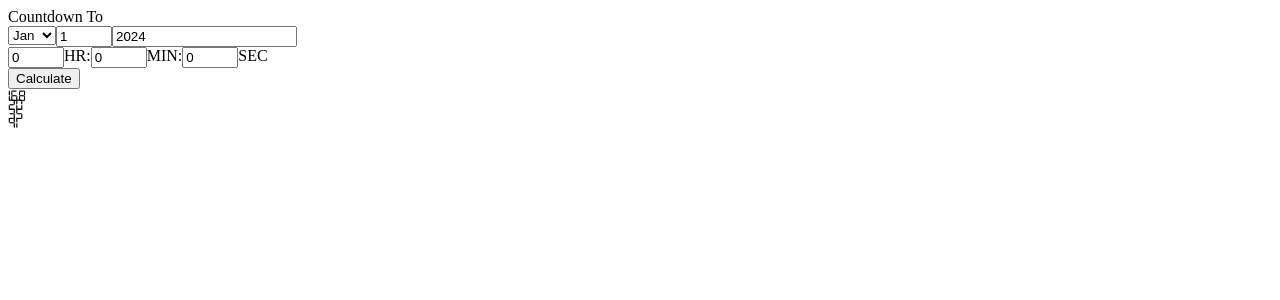
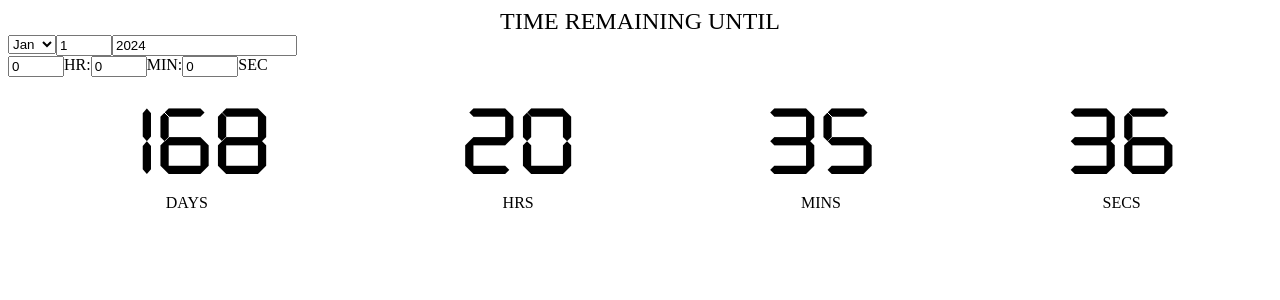
Before and after one commit to gcostello02/angular-countdown-timer, an Angular app: page / in a window 1280 px wide. Shown: the top 300 px of the page. Built offline with nearby package versions, Linux system fonts and the light colour scheme.

Commit message:
Found good font

```diff
--- a/src/app/app.component.css
+++ b/src/app/app.component.css
@@ -12,6 +12,15 @@
   flex-direction: row;
 }
 
-app-number {
-  font-family: 'Digital';
+.display {
+  display: flex;
+  flex-direction: row;
+  justify-content: space-around;
 }
+
+.title {
+  display: flex;
+  justify-content: center;
+  font-size: 3vh;
+
+}
--- a/src/app/app.component.html
+++ b/src/app/app.component.html
@@ -1,4 +1,4 @@
-<div class="title">Countdown To</div>
+<div class="title">TIME REMAINING UNTIL</div>
 <div class="input">
   <div class="dayinput">
     <div class="monthDiv">
@@ -38,11 +38,10 @@
     </div>
     <div>SEC</div>
   </div>
-  <button (click)="calculate()">Calculate</button>
 </div>
 <div class="display">
-  <app-number [numberDisplayed]="daysLeft"></app-number>
-  <app-number [numberDisplayed]="hoursLeft"></app-number>
-  <app-number [numberDisplayed]="minutesLeft"></app-number>
-  <app-number [numberDisplayed]="secondsLeft"></app-number>
+  <app-number [numberDisplayed]="daysLeft" [title]="'DAYS'"></app-number>
+  <app-number [numberDisplayed]="hoursLeft" [title]="'HRS'"></app-number>
+  <app-number [numberDisplayed]="minutesLeft" [title]="'MINS'"></app-number>
+  <app-number [numberDisplayed]="secondsLeft" [title]="'SECS'"></app-number>
 </div>
--- a/src/app/app.component.ts
+++ b/src/app/app.component.ts
@@ -21,6 +21,7 @@ export class AppComponent {
   hoursLeft = Math.floor((this.secondsBetween % 86400) / 3600);
   minutesLeft = Math.floor(((this.secondsBetween % 86400) % 3600) / 60);
   secondsLeft = ((this.secondsBetween % 86400) % 3600) % 60;
+  inputShowing: boolean = true;
 
   ngOnInit(): void {
     let yearInput = document.getElementById("year") as HTMLInputElement | null;
@@ -35,6 +36,7 @@ export class AppComponent {
     minuteInput ? minuteInput.value = this.targetDate.getMinutes().toString() : null;
     let secondInput = document.getElementById("second") as HTMLInputElement | null;
     secondInput ? secondInput.value = this.targetDate.getSeconds().toString() : null;
+    this.calculate();
   }
 
   setMonth(event: any) {
@@ -61,6 +63,7 @@ export class AppComponent {
       this.localStorageChange('month', event.target.value);
     }
     console.log(this.targetDate);
+    this.calculate();
   }
 
   setDay(event: any) {
@@ -92,6 +95,7 @@ export class AppComponent {
       this.localStorageChange('day', event.target.value);
     }
     console.log(this.targetDate);
+    this.calculate();
   }
 
   setYear(event: any) {
@@ -110,6 +114,7 @@ export class AppComponent {
       this.localStorageChange('year', event.target.value);
       console.log(this.targetDate);
     }
+    this.calculate();
   }
 
   setHour(event: any) {
@@ -122,6 +127,7 @@ export class AppComponent {
       this.localStorageChange('hour', event.target.value);
       console.log(this.targetDate);
     }
+    this.calculate();
   }
 
   setMinute(event: any) {
@@ -134,6 +140,7 @@ export class AppComponent {
       this.localStorageChange('minute', event.target.value);
       console.log(this.targetDate);
     }
+    this.calculate();
   }
 
   setSecond(event: any) {
@@ -146,6 +153,7 @@ export class AppComponent {
       this.localStorageChange('second', event.target.value);
       console.log(this.targetDate);
     }
+    this.calculate()
   }
 
   updateSeconds() {
--- a/src/app/number/number.component.css
+++ b/src/app/number/number.component.css
@@ -0,0 +1,15 @@
+.container {
+  display: flex;
+  flex-direction: column;
+  justify-content: center;
+}
+
+#number, #title {
+  display: flex;
+  justify-content: center;
+}
+
+#number {
+  font-size: 12vh;
+  font-family: 'Digital';
+}
--- a/src/app/number/number.component.html
+++ b/src/app/number/number.component.html
@@ -1 +1,4 @@
-<div>{{ numberDisplayed }}</div>
+<div class="container">
+  <div id="number">{{ numberDisplayed }}</div>
+  <div id="title">{{ title }}</div>
+</div>
--- a/src/app/number/number.component.ts
+++ b/src/app/number/number.component.ts
@@ -7,4 +7,5 @@ import { Component, Input } from '@angular/core';
 })
 export class NumberComponent {
   @Input() numberDisplayed?: number;
+  @Input() title?: string;
 }
--- a/src/styles.css
+++ b/src/styles.css
@@ -1,5 +1,5 @@
 /* You can add global styles to this file, and also import other style files */
 @font-face {
   font-family: 'Digital';
-  src: url('assets/digital-7.ttf');
+  src: url('assets/wwDigital.ttf');
 }
```
Also changed, not shown: src/assets/digital-clock.ttf (added), src/assets/wwDigital.ttf (added).
